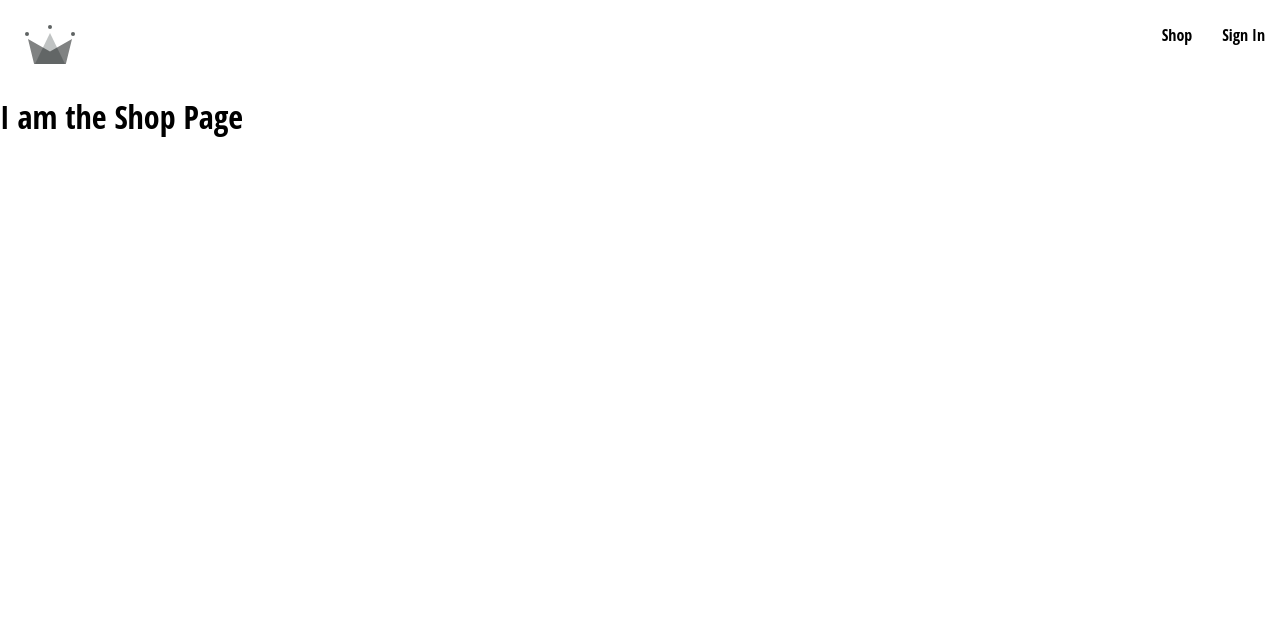
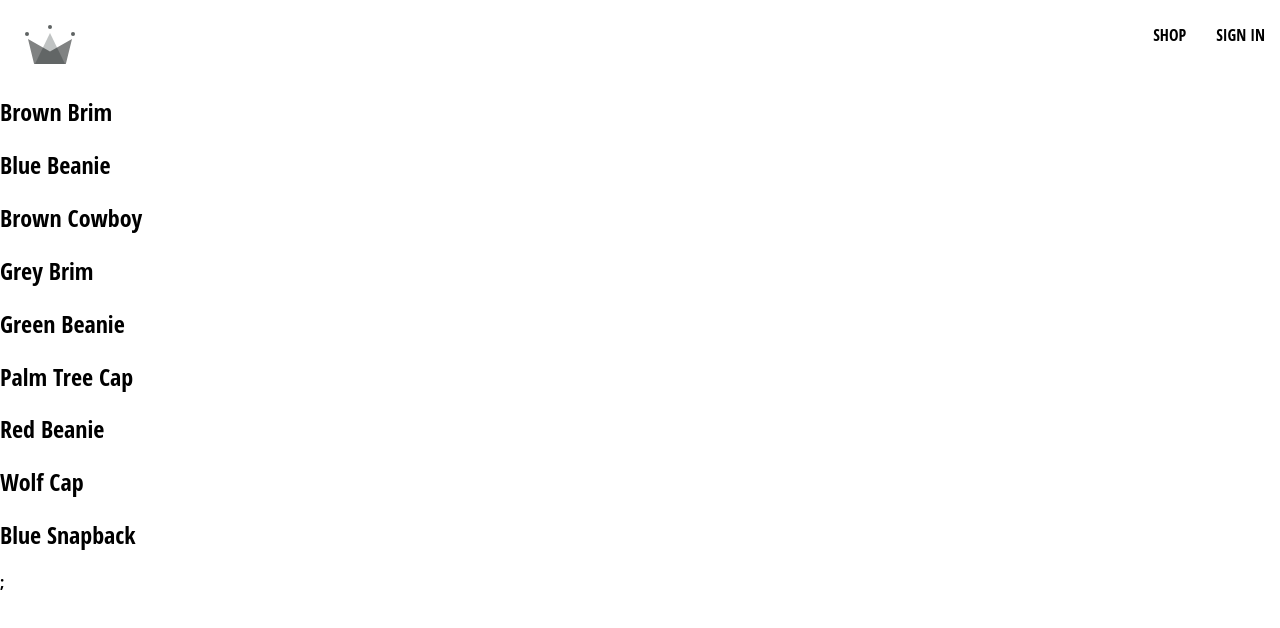
Before and after one commit to CloveRs212/retail_store, a React (Create React App) app in the folder brand-store/: page /Shop in a window 1280 px wide. Shown: the top 628 px of the page. Built offline with nearby package versions, Linux system fonts and the light colour scheme; no server answers.

Commit message:
Update Shop Page v1

```diff
--- a/brand-store/src/App.js
+++ b/brand-store/src/App.js
@@ -2,14 +2,10 @@ import { Routes, Route } from 'react-router-dom';
 
 import Navigation from './routes/navigation/navigation.component';
 import Home from "./routes/home/home.component";
+import Shop from './routes/shop/shop.component';
+
 import Authentication from './routes/authentication/authentication.component'
 import './App.scss';
-
-const Shop = () => {
-  return (
-    <h1>I am the Shop Page</h1>
-  )
-};
 
 const App = () => {
   return (
--- a/brand-store/src/components/sign-in-form/sign-in-form.component.jsx
+++ b/brand-store/src/components/sign-in-form/sign-in-form.component.jsx
@@ -1,8 +1,12 @@
 import { useState } from "react";
 import FormInput from "../form-input/form-input.components";
 import Button from "../button/button.component";
-import { CreateAuthUserWithEmailAndPassword, createUserDocumentFromAuth, signInWithGoogleRedirect,  } from "../../utils/firebase.utils";
-import './sign-in-form.styles.scss';
+import {
+  createUserDocumentFromAuth,
+  signInWithGoogleRedirect,
+  signInUserWithEmailAndPassword,
+} from "../../utils/firebase.utils";
+import "./sign-in-form.styles.scss";
 
 const defaultFormFields = {
   email: "",
@@ -11,36 +15,35 @@ const defaultFormFields = {
 
 const SignInForm = () => {
   const [formFields, setFormFields] = useState(defaultFormFields);
-  const { email, password, } = formFields;
+  const { email, password } = formFields;
 
   const resetFormFields = () => {
-    setFormFields(defaultFormFields)
+    setFormFields(defaultFormFields);
   };
 
   const signInWithGoogle = async () => {
-    const { user } = await signInWithGoogleRedirect();
-    await createUserDocumentFromAuth(user);
-  }
+    await signInWithGoogleRedirect();
+  };
 
   const handleSubmit = async (event) => {
     event.preventDefault();
 
     try {
-      const response = await signInUserWithEmailAndPassword(email, password)
-      resetFormFields()
-    } catch(error) {
-      switch(error.code) {
-        case 'auth/wrong-password':
-          alert('incorrect password');
+      const { user } = await signInUserWithEmailAndPassword(email, password);
+      resetFormFields();
+    } catch (error) {
+      switch (error.code) {
+        case "auth/wrong-password":
+          alert("incorrect password");
           break;
-        case 'auth/user-not-found':
-          alert('no user associated with this email');
+        case "auth/user-not-found":
+          alert("no user associated with this email");
           break;
         default:
           console.log(error);
       }
     }
-  }
+  };
 
   const handleChange = (event) => {
     const { name, value } = event.target;
@@ -54,7 +57,7 @@ const SignInForm = () => {
       <span>Sign In With Your Email</span>
       <form onSubmit={handleSubmit}>
         <FormInput
-            label='Email'
+          label="Email"
           type="email"
           required
           onChange={handleChange}
@@ -62,7 +65,7 @@ const SignInForm = () => {
           value={email}
         />
         <FormInput
-            label='Password'
+          label="Password"
           type="password"
           required
           onChange={handleChange}
@@ -71,7 +74,9 @@ const SignInForm = () => {
         />
         <div className="buttons-container">
           <Button type="submit">Sign In</Button>
-            <Button type='button' buttonType='google' onClick={signInWithGoogle}>Google Sign In</Button>
+          <Button type="button" buttonType="google" onClick={signInWithGoogle}>
+            Google Sign In
+          </Button>
         </div>
       </form>
     </div>
--- a/brand-store/src/components/sign-up-form/sign-up-form.components.jsx
+++ b/brand-store/src/components/sign-up-form/sign-up-form.components.jsx
@@ -1,7 +1,12 @@
 import { useState } from "react";
 import FormInput from "../../components/form-input/form-input.components";
 import Button from "../button/button.component";
-import { CreateAuthUserWithEmailAndPassword, createUserDocumentFromAuth } from "../../utils/firebase.utils";
+
+import {
+  CreateAuthUserWithEmailAndPassword,
+  createUserDocumentFromAuth
+} from "../../utils/firebase.utils";
+
 import './sign-up-form.stlyes.scss';
 
 const defaultFormFields = {
@@ -14,8 +19,9 @@ const defaultFormFields = {
 const SignUpForm = () => {
   const [formFields, setFormFields] = useState(defaultFormFields);
   const { displayName, email, password, confirmPassword } = formFields;
-
-  console.log(formFields);
+  const resetFormFields = () => {
+    setFormFields(defaultFormFields)
+  }
 
   const handleSubmit = async (event) => {
     event.preventDefault();
@@ -26,10 +32,11 @@ const SignUpForm = () => {
     }
 
     try {
-      const { user } = CreateAuthUserWithEmailAndPassword(email, password);
-      const resetFormFields = () => {
-        setFormFields(defaultFormFields)
-      }
+      const { user } = CreateAuthUserWithEmailAndPassword(
+        email,
+        password
+      );
+
       await createUserDocumentFromAuth(user, { displayName });
       resetFormFields();
     } catch(error) {
--- /dev/null
+++ b/brand-store/src/contexts/products.context.jsx
@@ -0,0 +1,16 @@
+import { createContext, useState } from 'react';
+
+import PRODUCTS from '../shop-data.json';
+
+export const ProductsContext = createContext({
+  products: [],
+});
+
+export const ProductsProvider = ({ children }) => {
+  const [ products, setProduct] = useState(PRODUCTS);
+  const value = { products };
+
+  return (
+    <ProductsContext.Provider value={value}>{children}</ProductsContext.Provider>
+  )
+};
--- /dev/null
+++ b/brand-store/src/contexts/user.context.jsx
@@ -0,0 +1,25 @@
+import { createContext, useState, useEffect } from 'react';
+import { onAuthStateChangedListener, createUserDocumentFromAuth } from '../utils/firebase.utils';
+
+export const UserContext = createContext({
+  setCurrentUser: () => null,
+  currentUser: null,
+});
+
+export const UserProvider = ({ children }) => {
+  const [currentUser, setCurrentUser] = useState(null);
+  const value = { currentUser, setCurrentUser };
+
+  useEffect(() => {
+    const unsubscribe = onAuthStateChangedListener((user) => {
+      if (user) {
+        createUserDocumentFromAuth(user);
+      }
+      setCurrentUser(user);
+    });
+
+    return unsubscribe
+  }, []);
+
+  return <UserContext.Provider value={value} >{children}</UserContext.Provider>
+};
--- a/brand-store/src/index.js
+++ b/brand-store/src/index.js
@@ -1,7 +1,9 @@
 import React from 'react';
 import { render } from 'react-dom';
+import { BrowserRouter } from 'react-router-dom';
 import App from './App';
-import { BrowserRouter } from 'react-router-dom';
+import { UserProvider } from './contexts/user.context';
+import { ProductsProvider } from './contexts/products.context';
 import './index.scss';
 
 const rootElement = document.getElementById('root');
@@ -9,7 +11,11 @@ const rootElement = document.getElementById('root');
 render(
   <React.StrictMode>
     <BrowserRouter>
-      <App />
+      <UserProvider>
+        <ProductsProvider>
+          <App />
+        </ProductsProvider>
+      </UserProvider>
     </BrowserRouter>
   </React.StrictMode>,
   rootElement
--- a/brand-store/src/routes/navigation/navigation.component.jsx
+++ b/brand-store/src/routes/navigation/navigation.component.jsx
@@ -1,11 +1,16 @@
-import { Fragment } from "react";
+import { Fragment, useContext } from "react";
 import { Outlet, Link } from "react-router-dom";
 
+import { UserContext } from "../../contexts/user.context";
+
 import { ReactComponent as CrwnLogo } from "../../assests/crown.svg";
+import { signOutUser } from '../../utils/firebase.utils';
 
 import "./navagation.styles.scss";
 
 const Navigation = () => {
+  const { currentUser } = useContext(UserContext);
+
   return (
     <Fragment>
       <div className="navigation">
@@ -14,11 +19,18 @@ const Navigation = () => {
         </Link>
         <div className="nav-links-container">
           <Link className="nav-link" to="/shop">
-            Shop
+            SHOP
           </Link>
-          <Link className="nav-link" to="/auth">
-            Sign In
-          </Link>
+
+          {currentUser ? (
+            <span className='nav-link' onClick={signOutUser}>
+              SIGN OUT
+            </span>
+          ) : (
+            <Link className='nav-link' to='/auth'>
+              SIGN IN
+            </Link>
+          )}
         </div>
       </div>
       <Outlet />
--- /dev/null
+++ b/brand-store/src/routes/shop/shop.component.jsx
@@ -0,0 +1,19 @@
+import {useContext } from 'react';
+
+import { ProductsContext } from '../../contexts/products.context';
+
+const Shop = () => {
+  const { products } = useContext(ProductsContext);
+
+  return (
+    <div>
+      {products.map(({id, name}) => (
+        <div key={id}>
+          <h2>{name}</h2>
+        </div>
+  ))};
+    </div>
+  )
+};
+
+export default Shop;
--- /dev/null
+++ b/brand-store/src/shop-data.json
@@ -0,0 +1,56 @@
+[
+  {
+    "id": 1,
+    "name": "Brown Brim",
+    "imageUrl": "https://i.ibb.co/ZYW3VTp/brown-brim.png",
+    "price": 25
+  },
+  {
+    "id": 2,
+    "name": "Blue Beanie",
+    "imageUrl": "https://i.ibb.co/ypkgK0X/blue-beanie.png",
+    "price": 18
+  },
+  {
+    "id": 3,
+    "name": "Brown Cowboy",
+    "imageUrl": "https://i.ibb.co/QdJwgmp/brown-cowboy.png",
+    "price": 35
+  },
+  {
+    "id": 4,
+    "name": "Grey Brim",
+    "imageUrl": "https://i.ibb.co/RjBLWxB/grey-brim.png",
+    "price": 25
+  },
+  {
+    "id": 5,
+    "name": "Green Beanie",
+    "imageUrl": "https://i.ibb.co/YTjW3vF/green-beanie.png",
+    "price": 18
+  },
+  {
+    "id": 6,
+    "name": "Palm Tree Cap",
+    "imageUrl": "https://i.ibb.co/rKBDvJX/palm-tree-cap.png",
+    "price": 14
+  },
+  {
+    "id": 7,
+    "name": "Red Beanie",
+    "imageUrl": "https://i.ibb.co/bLB646Z/red-beanie.png",
+    "price": 18
+  },
+  {
+    "id": 8,
+    "name": "Wolf Cap",
+    "imageUrl": "https://i.ibb.co/1f2nWMM/wolf-cap.png",
+    "price": 14
+  },
+  {
+    "id": 9,
+    "name": "Blue Snapback",
+    "imageUrl": "https://i.ibb.co/X2VJP2W/blue-snapback.png",
+    "price": 16
+  }
+]
--- a/brand-store/src/utils/firebase.utils.jsx
+++ b/brand-store/src/utils/firebase.utils.jsx
@@ -6,6 +6,8 @@ import {
   GoogleAuthProvider,
   createUserWithEmailAndPassword,
   signInWithEmailAndPassword,
+  signOut,
+  onAuthStateChanged,
 } from "firebase/auth";
 import { getFirestore, doc, getDoc, setDoc } from "firebase/firestore";
 
@@ -66,4 +68,8 @@ export const CreateAuthUserWithEmailAndPassword = async (email, password) => {
 export const signInUserWithEmailAndPassword = async (email, password) => {
   if(!email || !password) return;
   return await signInUserWithEmailAndPassword(auth, email, password)
-}
+};
+
+export const signOutUser = async () => signOut(auth);
+
+export const onAuthStateChangedListener =  (callback) => onAuthStateChanged(auth, callback, /*errorCallback, completedCallback*/);
```
Also changed, not shown: brand-store/src/routes/shop/shop.styles.scss (added). Lines whose indentation alone changed are shown as unchanged.
